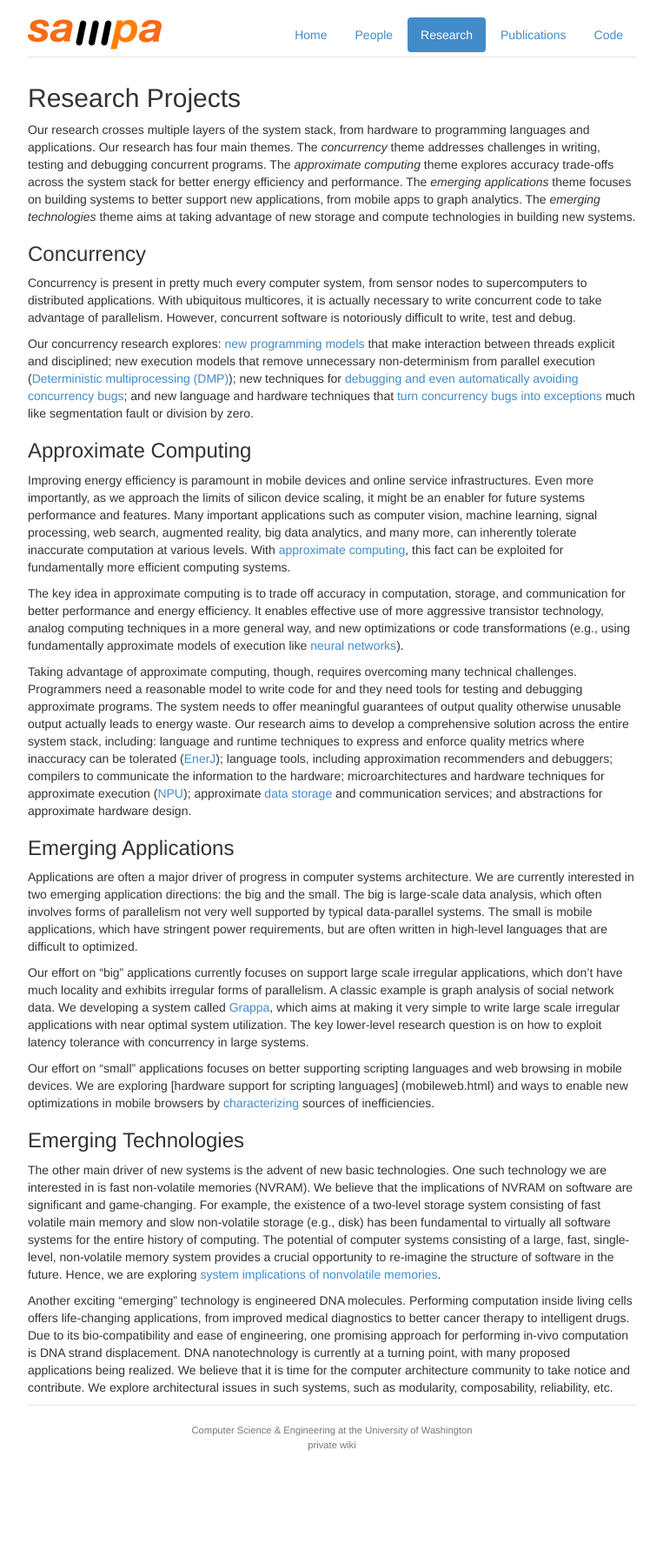
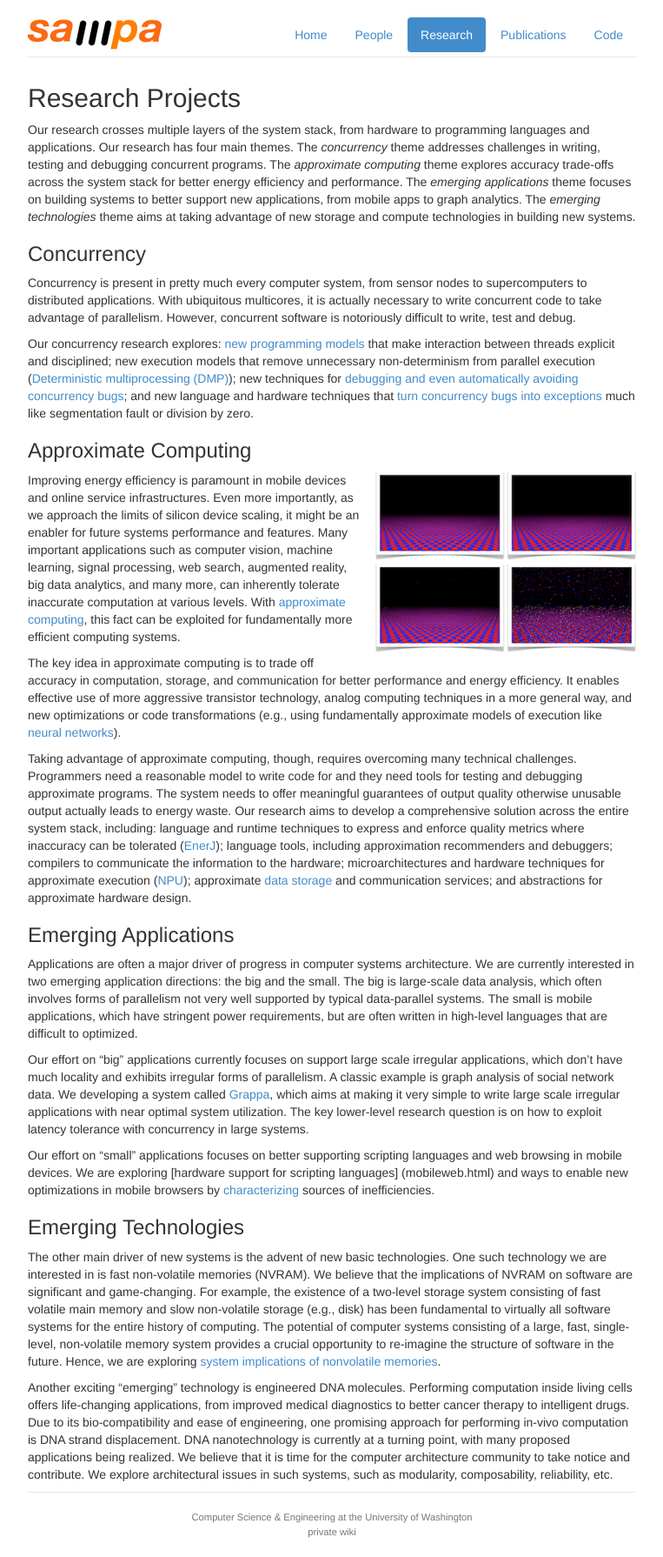
Before and after one commit to uwsampa/sampa-public, a Jekyll site: the page built from research/index.md, in a window 1280 px wide. Shown: the whole page at 87% size, without its empty margins (258-1021 px from the left). Built offline with Jekyll 4.4.1, drawn with Linux system fonts in a browser that asks for light colours; Markdown is read by kramdown in place of the engine named in the settings; before the commit the page ends 1690 px from its top, so only the background shows below that.

Commit message:
add picture to approximate computing summary

```diff
--- a/css/sampa.css
+++ b/css/sampa.css
@@ -119,3 +119,8 @@ ul.news .shortnews .date {
 ul.news .bloglink a {
     font-size: 1.4em;
 }
+
+.illustration {
+    float: right;
+    margin: 0 0 1em 1em;
+}
--- a/research/index.md
+++ b/research/index.md
@@ -23,6 +23,8 @@ Our concurrency research explores: [new programming models](osha.html) that make
 
 ### Approximate Computing
 
+<img src="{{ site.base }}/img/noisy.png" class="illustration"
+  style="width: 300px; height: 208px;">
 
 Improving energy efficiency is paramount in mobile devices and online service
 infrastructures. Even more importantly, as we approach the limits of silicon
```
Also changed, not shown: img/noisy.png (added).
